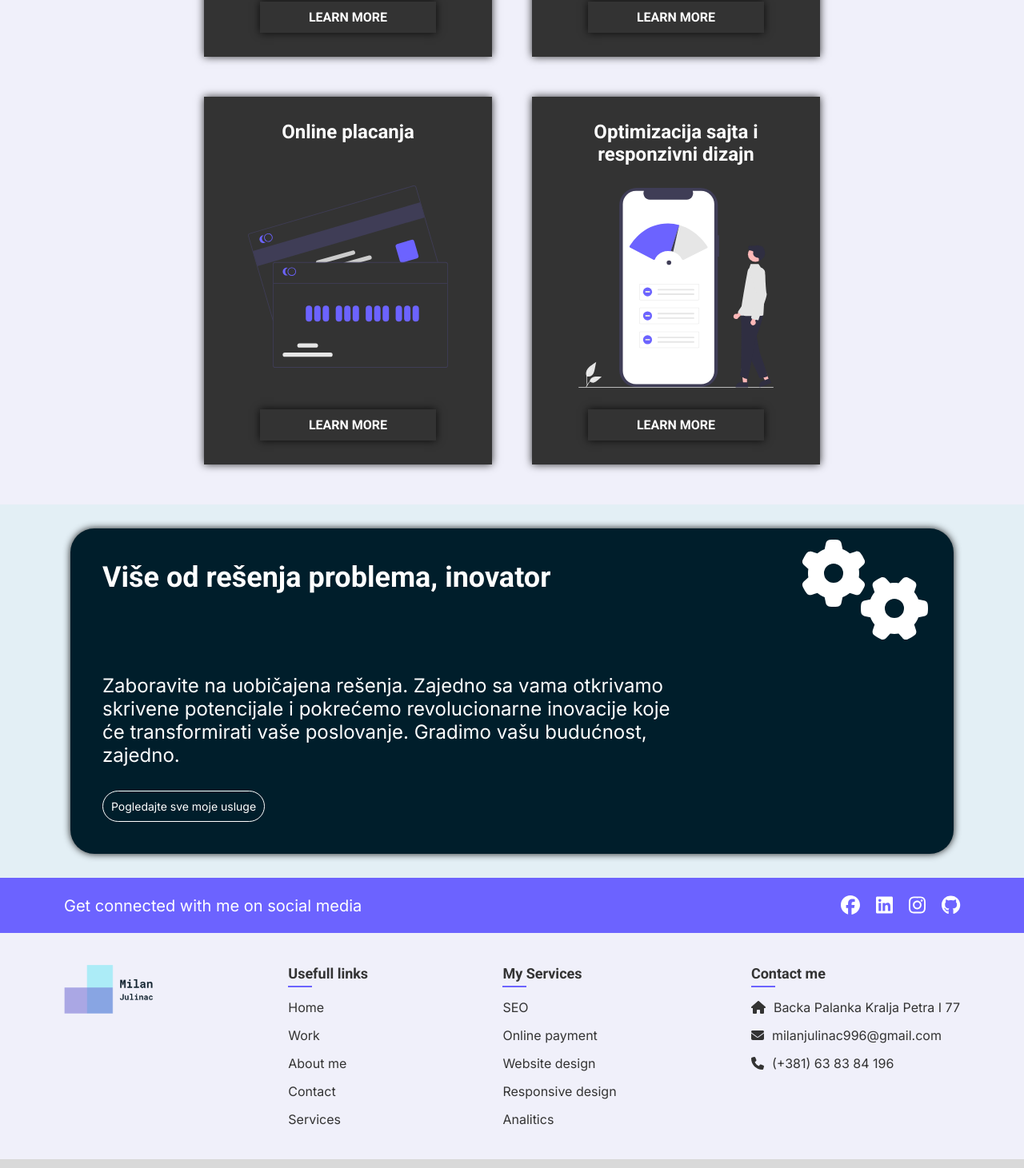
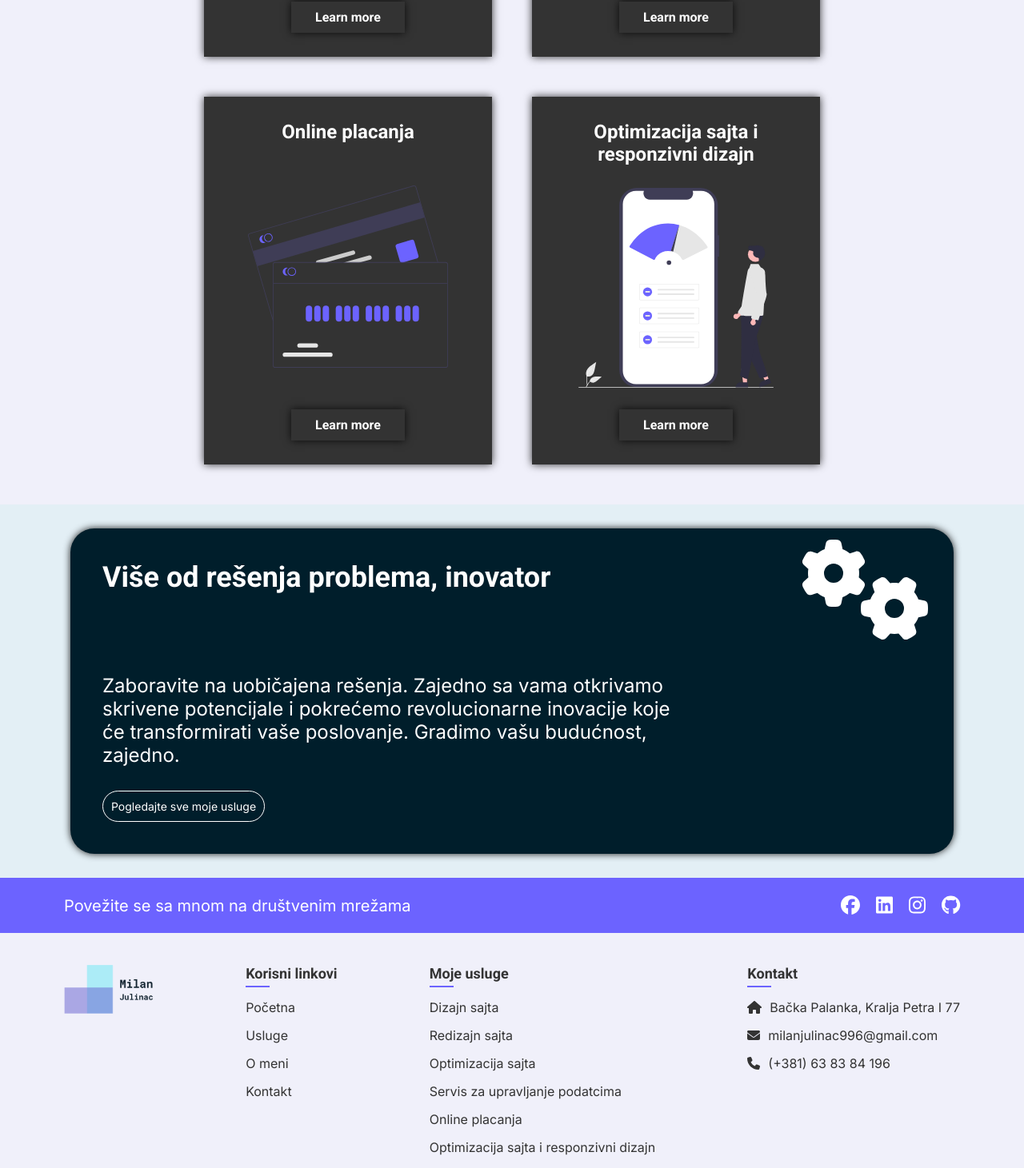
Before and after one commit to MilanJulinac42/professional-portfolio, a Next.js app: page / in a window 1280 px wide. Shown: the part 3260-4721 px from the top of the page at 80% size. Built offline with nearby package versions, Linux system fonts and the light colour scheme.

Commit message:
improved linking logic

```diff
--- a/src/app/components/HelpCard/HelpCard.module.scss
+++ b/src/app/components/HelpCard/HelpCard.module.scss
@@ -29,8 +29,8 @@
         height: 400px;
     }
 
-    button {
-        width: 220px;
+    a {
+        width: fit-content;
         padding: 10px 30px;
         color: white;
         font-size: 16px;
--- a/src/app/components/HelpCard/HelpCard.tsx
+++ b/src/app/components/HelpCard/HelpCard.tsx
@@ -2,14 +2,15 @@
 import React, { useState } from "react";
 import { roboto } from "@/app/layout";
 import styles from "./HelpCard.module.scss";
+import Link from "next/link";
 
 type HelpCardProps = {
     title?: string;
     image?: string;
-    description?: string;
+    linkPath: string;
 };
 
-const HelpCard: React.FC<HelpCardProps> = ({ image, title, description }) => {
+const HelpCard: React.FC<HelpCardProps> = ({ image, title, linkPath }) => {
     const [isOverlayOpen, setIsOverlayOpen] = useState(false);
     const [isClosing, setIsClosing] = useState(false);
 
@@ -29,11 +30,11 @@ const HelpCard: React.FC<HelpCardProps> = ({ image, title, description }) => {
         <div className={styles.helpCardWrapper}>
             <h5 className={roboto.className}>{title}</h5>
             <img src={image} alt={title} />
-            <button className={roboto.className} onClick={handleLearnMoreClick}>
+            <Link href={linkPath} className={roboto.className}>
                 Learn more
-            </button>
+            </Link>
 
-            {isOverlayOpen && (
+            {/* {isOverlayOpen && (
                 <div
                     className={`${styles.overlay} ${
                         isClosing ? styles.closing : ""
@@ -48,7 +49,7 @@ const HelpCard: React.FC<HelpCardProps> = ({ image, title, description }) => {
                         Close
                     </button>
                 </div>
-            )}
+            )} */}
         </div>
     );
 };
--- a/src/app/layout/Footer/Footer.tsx
+++ b/src/app/layout/Footer/Footer.tsx
@@ -14,10 +14,13 @@ const Footer = () => {
     return (
         <div className={`${styles.footerContainer} ${inter.className}`}>
             <div className={styles.social}>
-                <p>Get connected with me on social media</p>
+                <p>Povežite se sa mnom na društvenim mrežama</p>
                 <ul className={styles.socialList}>
                     <li>
-                        <Link href={"#"}>
+                        <Link
+                            href={"https://www.facebook.com/milan.julinac.9/"}
+                            target="_blank"
+                        >
                             <FontAwesomeIcon
                                 icon={faFacebook}
                                 className={styles.socialIcon}
@@ -25,7 +28,10 @@ const Footer = () => {
                         </Link>
                     </li>
                     <li>
-                        <Link href={"#"}>
+                        <Link
+                            href={"https://www.linkedin.com/in/milanjulinac/"}
+                            target="_blank"
+                        >
                             <FontAwesomeIcon
                                 icon={faLinkedin}
                                 className={styles.socialIcon}
@@ -33,7 +39,10 @@ const Footer = () => {
                         </Link>
                     </li>
                     <li>
-                        <Link href={"#"}>
+                        <Link
+                            href={"https://www.instagram.com/milanjulinac/"}
+                            target="_blank"
+                        >
                             <FontAwesomeIcon
                                 icon={faInstagram}
                                 className={styles.socialIcon}
@@ -41,7 +50,10 @@ const Footer = () => {
                         </Link>
                     </li>
                     <li>
-                        <Link href={"#"}>
+                        <Link
+                            href={"https://github.com/MilanJulinac42"}
+                            target="_blank"
+                        >
                             <FontAwesomeIcon
                                 icon={faGithub}
                                 className={styles.socialIcon}
@@ -61,33 +73,68 @@ const Footer = () => {
                 <div className={styles.links}>
                     <ul className={styles.footerList}>
                         <li>
-                            <h5 className={roboto.className}>Usefull links</h5>
+                            <h5 className={roboto.className}>
+                                Korisni linkovi
+                            </h5>
                             <span className={styles.border}></span>
                         </li>
-                        <li className={inter.className}>Home</li>
-                        <li>Work</li>
-                        <li>About me</li>
-                        <li>Contact</li>
-                        <li>Services</li>
+                        <li className={inter.className}>
+                            <Link href={"/"}>Početna </Link>
+                        </li>
+                        {/* <li>Portfolio</li> */}
+                        <li>
+                            <Link href={"/services"}>Usluge</Link>
+                        </li>
+                        <li>
+                            <Link href={"/about"}>O meni</Link>
+                        </li>
+                        <li>
+                            <Link href={"/contact"}>Kontakt</Link>
+                        </li>
                     </ul>
                 </div>
                 <div className={styles.services}>
                     <ul className={styles.footerList}>
                         <li>
-                            <h5 className={roboto.className}>My Services</h5>
+                            <h5 className={roboto.className}>Moje usluge</h5>
                             <span className={styles.border}></span>
                         </li>
-                        <li>SEO</li>
-                        <li>Online payment</li>
-                        <li>Website design</li>
-                        <li>Responsive design</li>
-                        <li>Analitics</li>
+                        <li>
+                            <Link href={"/services?selectedService=0"}>
+                                Dizajn sajta
+                            </Link>
+                        </li>
+                        <li>
+                            <Link href={"/services?selectedService=1"}>
+                                Redizajn sajta
+                            </Link>
+                        </li>
+                        <li>
+                            <Link href={"/services?selectedService=2"}>
+                                Optimizacija sajta
+                            </Link>
+                        </li>
+                        <li>
+                            <Link href={"/services?selectedService=3"}>
+                                Servis za upravljanje podatcima
+                            </Link>
+                        </li>
+                        <li>
+                            <Link href={"/services?selectedService=4"}>
+                                Online placanja
+                            </Link>
+                        </li>
+                        <li>
+                            <Link href={"/services?selectedService=5"}>
+                                Optimizacija sajta i responzivni dizajn
+                            </Link>
+                        </li>
                     </ul>
                 </div>
                 <div className={styles.contact}>
                     <ul className={styles.footerList}>
                         <li>
-                            <h5 className={roboto.className}>Contact me</h5>
+                            <h5 className={roboto.className}>Kontakt</h5>
                             <span className={styles.border}></span>
                         </li>
                         <li>
@@ -95,7 +142,7 @@ const Footer = () => {
                                 className={styles.contactFooterIcon}
                                 icon={faHome}
                             />
-                            Backa Palanka Kralja Petra I 77
+                            Bačka Palanka, Kralja Petra I 77
                         </li>
                         <li>
                             <FontAwesomeIcon
@@ -116,7 +163,7 @@ const Footer = () => {
             </div>
             <div className={styles.copyright}>
                 <p className={roboto.className}>
-                    © 2023 Copyright: Milan Julinac
+                    © 2023 Sva prava zadržana: Milan Julinac
                 </p>
             </div>
         </div>
--- a/src/app/page.tsx
+++ b/src/app/page.tsx
@@ -32,44 +32,32 @@ export default function Home() {
                     <HelpCard
                         title={"Dizajn sajta"}
                         image={"/dizajn.svg"}
-                        description={
-                            "Iskoristite moć podataka uz napredna analitička rešenja prilagođena vašim poslovnim potrebama. Otkrijte vredne uvide, donesite informisane odluke i podstaknite strateški rast kroz vladanje strategijama baziranim na podacima."
-                        }
+                        linkPath={"/services?selectedService=0"}
                     />
                     <HelpCard
                         title={"Redizajn sajta"}
                         image={"/redesign.svg"}
-                        description={
-                            "Pojednostavite transakcije i unapredite korisničko iskustvo uz besprekorna rešenja za online plaćanja. Od sigurnih transakcija do intuitivnih interfejsa, specijalizovan sam za kreiranje platnih sistema koji osnažuju vaše online prisustvo i zadovoljstvo klijenata."
-                        }
+                        linkPath={"/services?selectedService=1"}
                     />
                     <HelpCard
                         title={"Optimizacija sajta"}
                         image={"/SEO.svg"}
-                        description={
-                            "Empower your online presence with efficient Content Management solutions. Streamline your workflow, organize digital assets, and maintain a dynamic website effortlessly. Elevate your content strategy with a tailored approach to content creation and distribution."
-                        }
+                        linkPath={"/services?selectedService=2"}
                     />
                     <HelpCard
                         title={"Servis za upravljanje podatcima"}
                         image={"/cms.svg"}
-                        description={
-                            "Transform your vision into a visually stunning reality with Website Design services. From user-centric interfaces to aesthetically pleasing layouts, I specialize in creating engaging websites that leave a lasting impression and resonate with your target audience."
-                        }
+                        linkPath={"/services?selectedService=3"}
                     />
                     <HelpCard
                         title={"Online placanja"}
                         image={"/card.svg"}
-                        description={
-                            "Boost your online visibility and climb the search engine ranks with Search Engine Optimization expertise. I implement strategic SEO techniques to enhance your website's performance, drive organic traffic, and ensure your brand stands out in the digital landscape."
-                        }
+                        linkPath={"/services?selectedService=4"}
                     />
                     <HelpCard
                         title={"Optimizacija sajta i responzivni dizajn"}
                         image={"/turbo.svg"}
-                        description={
-                            "Elevate your online store with comprehensive E-commerce Solutions. From intuitive user interfaces to secure payment gateways, I specialize in crafting tailored e-commerce experiences that drive sales, enhance customer satisfaction, and position your brand for success in the competitive online marketplace."
-                        }
+                        linkPath={"/services?selectedService=5"}
                     />
                 </div>
             </Container>
```
Also changed, not shown: src/app/layout/Services/Services.tsx (+27 -2 lines).
